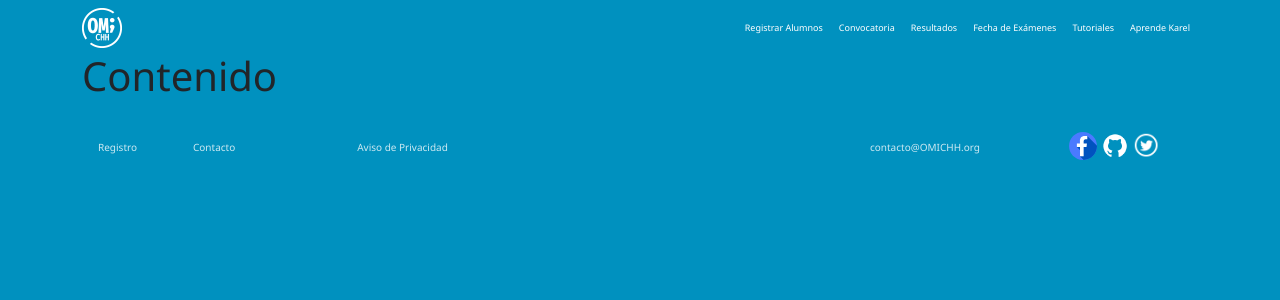
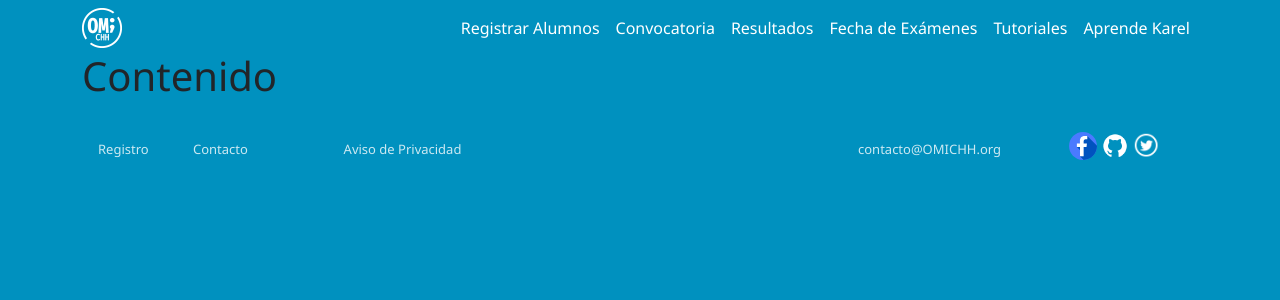
Before and after one commit to OMICHH/omichh-web, a Django app: page / in a window 1280 px wide. Shown: the top 300 px of the page. Run offline with Django 3.2, Linux system fonts and the light colour scheme; some libraries are stand-ins or nearby versions.

Commit message:
Correccion de tamaño de fuente

```diff
--- a/static/css/main.css
+++ b/static/css/main.css
@@ -11,12 +11,12 @@ html, body{
 
 .text-OMICHH-1{
    color: white !important;
-   font-size:xx-small;
+   /* font-size:xx-small; */
 }
 
 .text-OMICHH-2{
    color: rgba(255, 255, 255, 0.8) !important;
-   font-size:x-small;
+   font-size:small;
 
 }
 
```
